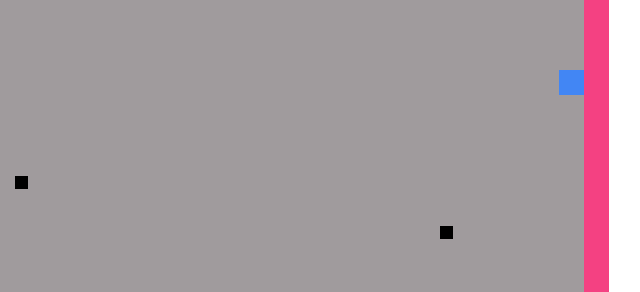
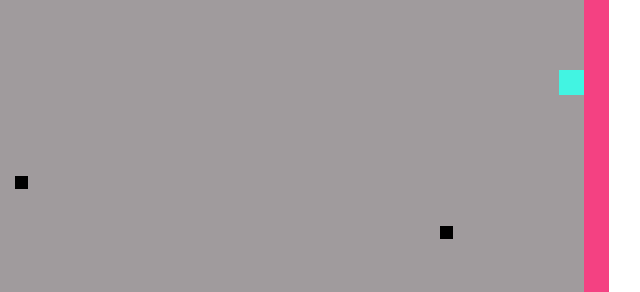
Before and after one commit to epalaz/crowdProgrammingProject-5, a plain HTML site: page index.html in a window 1280 px wide. Shown: the part 380-672 px from the top of the page, 541-1181 px from the left. Drawn offline with nearby package versions, Linux system fonts and the light colour scheme.

Commit message:
last version

```diff
--- a/index.html
+++ b/index.html
@@ -18,6 +18,12 @@
 
 		.player{
 			background: #4286f4;
+			position: absolute;
+			display: inline-block;
+		}
+
+		.playerHead{
+			background: #42f4e2;
 			position: absolute;
 			display: inline-block;
 		}
@@ -71,8 +77,8 @@
 		var score = 0;
 		var money = 0;
 
-		var gameLimit = 2;
-		var bonusLimit = 3;
+		var gameLimit = 10;
+		var bonusLimit = 20;
 
 		var snakeBS = 25;
 		var gameBoardHeight = 20;
@@ -187,7 +193,7 @@
 				player.positionsY = [];
 
 
-			playerBlock = $("<div>", {"class": "player"});
+			playerBlock = $("<div>", {"class": "playerHead"});
 			playerX = gameBoardWidth/2;
 			playerY = gameBoardHeight/2;
 			playerBlock.css({"top": ((gameBoardHeight/2)*snakeBS) + "px", "left": (gameBoardWidth/2*snakeBS) + "px", "height" : snakeBS + "px", "width" : snakeBS + "px"});
@@ -304,7 +310,7 @@
 
 
 
-			playerBlock = $("<div>", {"class": "player"});
+			playerBlock = $("<div>", {"class": "playerHead"});
 			playerX = gameBoardWidth/2;
 			playerY = gameBoardHeight/2;
 			playerBlock.css({"top": ((gameBoardHeight/2)*snakeBS) + "px", "left": (gameBoardWidth/2*snakeBS) + "px", "height" : snakeBS + "px", "width" : snakeBS + "px"});
```
